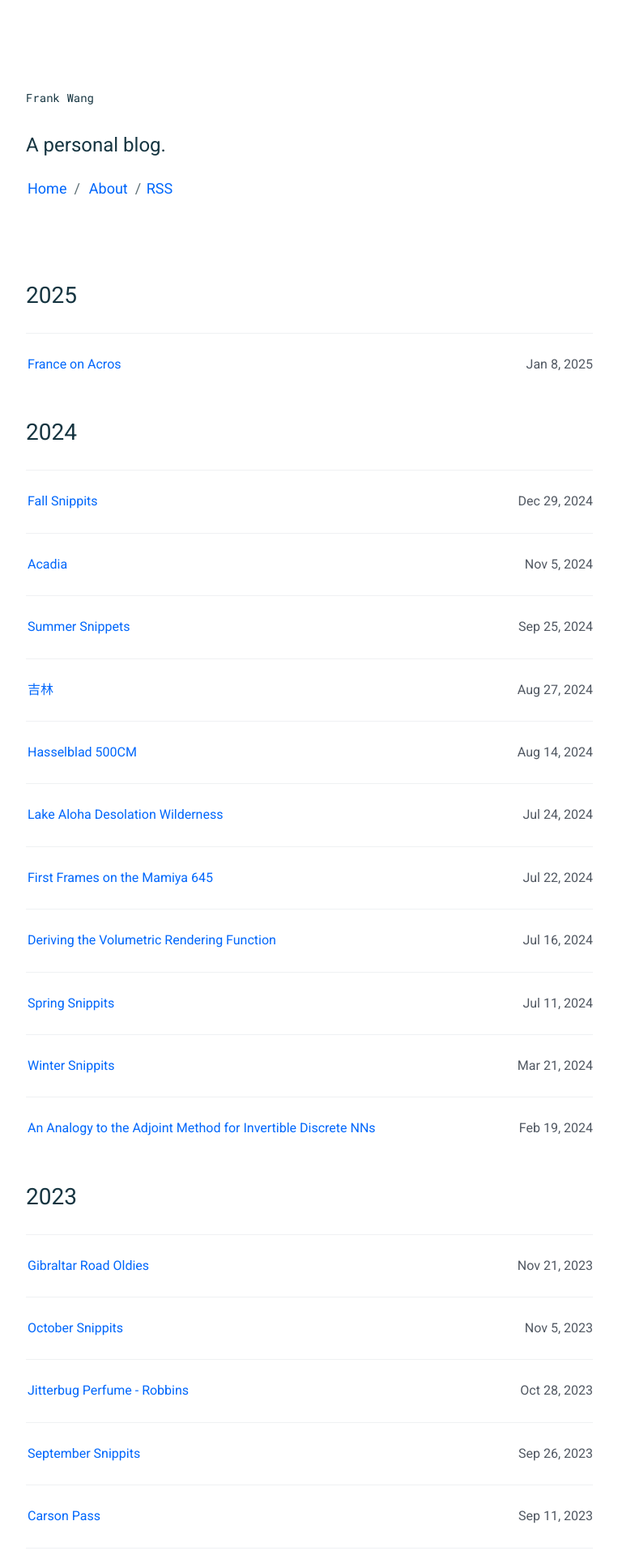
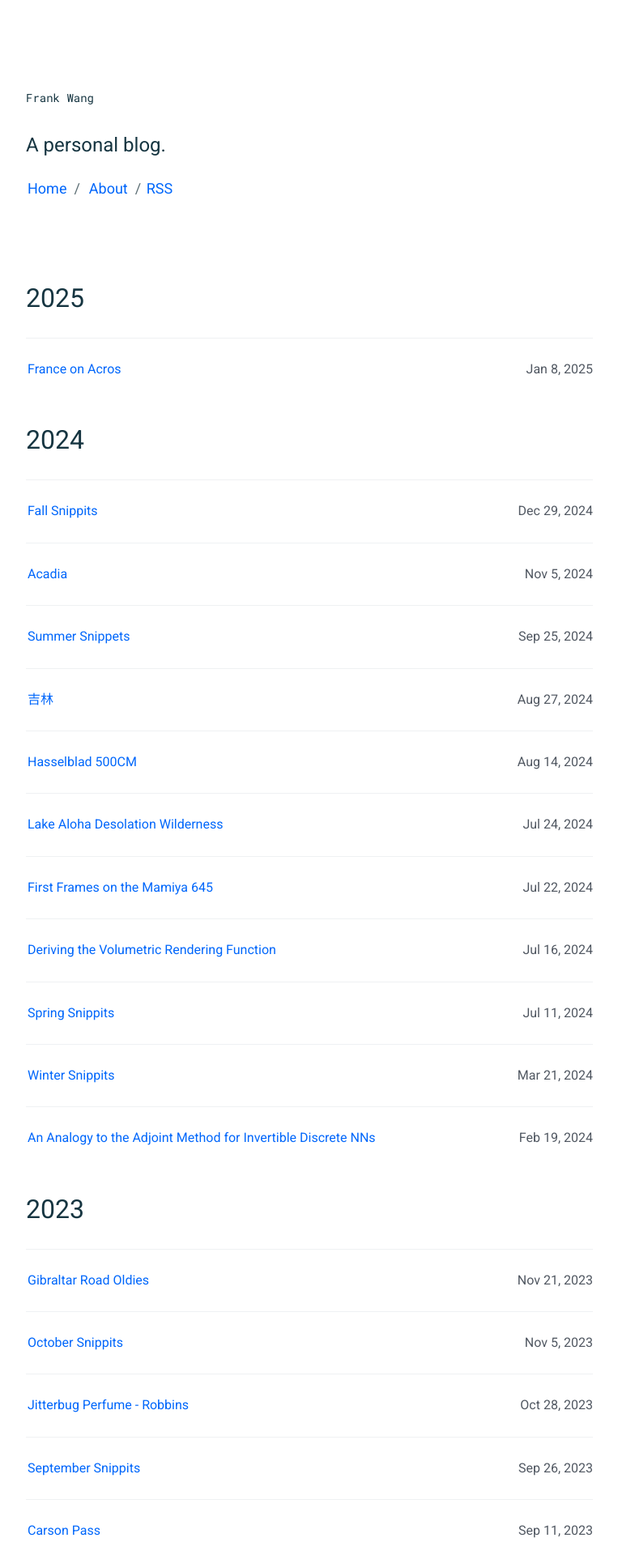
Before and after one commit to frankwang95/frankwang95.github.io, a Jekyll site: the page built from index.html, in a window 1280 px wide. Shown: the top 1920 px of the page at 81% size, without its empty margins (258-1021 px from the left). Built offline with Jekyll 4.4.1, drawn with Linux system fonts in a browser that asks for light colours.

Commit message:
Update _mixins.scss

```diff
--- a/_sass/helpers/_mixins.scss
+++ b/_sass/helpers/_mixins.scss
@@ -32,7 +32,7 @@
 
 @mixin fs--heading-1 {
     line-height: 1.5;
-    font-size: 2.8rem; // 28px
+    font-size: 3.2rem; // 32px
 }
 
 @mixin fs--heading-2 {
```
